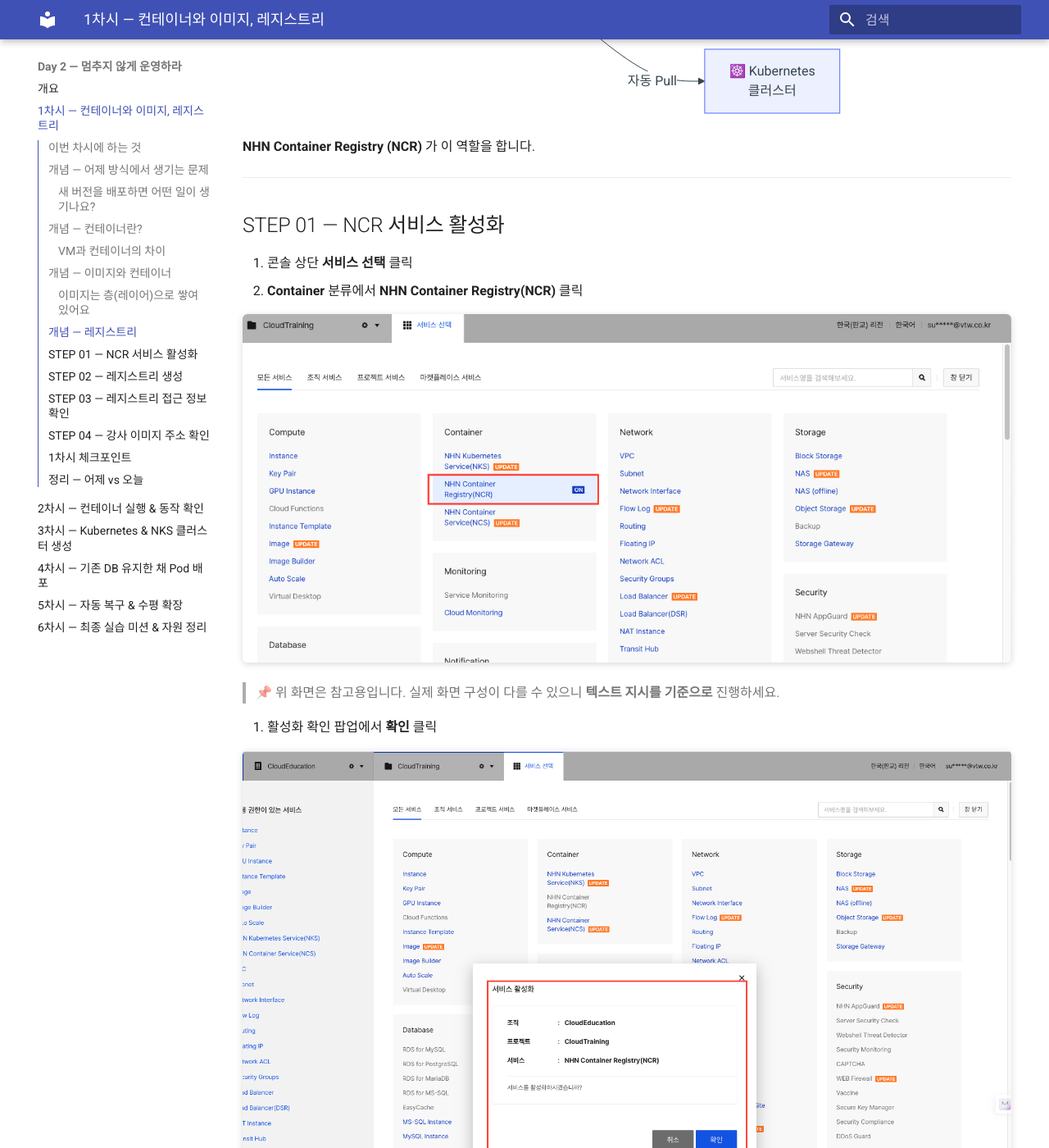
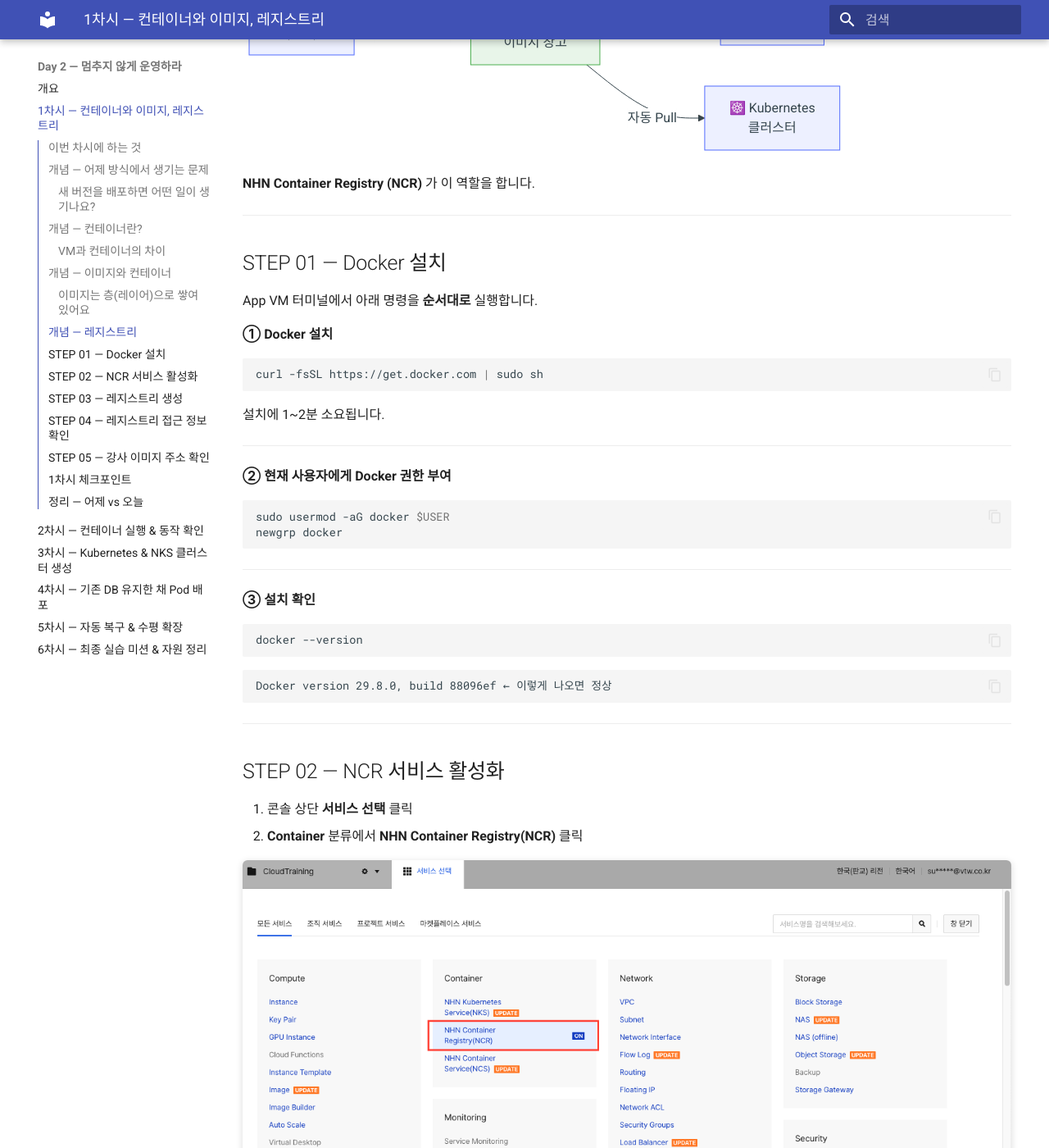
Before and after one commit to skilleat-labs/cloud-native-minwon-lab, an MkDocs documentation site: the page built from docs/day2/session1.md, in a window 1280 px wide and 1400 px high, scrolled down 3694 px. Shown: the whole window at 82% size. Built offline with MkDocs 1.6.1 and Material for MkDocs 9.7.7, drawn with Linux system fonts in a browser that asks for light colours; some of the changed text lies outside the part shown.

Commit message:
day2/session1: Docker 설치 STEP을 1차시 첫 번째 단계로 이동
기존 STEP 01~04를 02~05로 renumber하고,
Docker 설치(STEP 01)를 실습 시작 전 먼저 수행하도록 순서 변경.
체크포인트에 Docker 설치 확인 항목 추가.

````diff
--- a/docs/day2/session1.md
+++ b/docs/day2/session1.md
@@ -9,10 +9,11 @@
 
 | STEP | 내용 |
 |------|------|
-| 01 | NCR 서비스 활성화 |
-| 02 | 레지스트리 생성 |
-| 03 | 레지스트리 접근 정보 확인 |
-| 04 | 강사 레지스트리에서 이미지 주소 확인 |
+| 01 | Docker 설치 |
+| 02 | NCR 서비스 활성화 |
+| 03 | 레지스트리 생성 |
+| 04 | 레지스트리 접근 정보 확인 |
+| 05 | 강사 레지스트리에서 이미지 주소 확인 |
 
 ---
 
@@ -167,7 +168,42 @@
 
 ---
 
-## STEP 01 — NCR 서비스 활성화
+## STEP 01 — Docker 설치
+
+App VM 터미널에서 아래 명령을 **순서대로** 실행합니다.
+
+**① Docker 설치**
+
+```bash
+curl -fsSL https://get.docker.com | sudo sh
+```
+
+설치에 1~2분 소요됩니다.
+
+---
+
+**② 현재 사용자에게 Docker 권한 부여**
+
+```bash
+sudo usermod -aG docker $USER
+newgrp docker
+```
+
+---
+
+**③ 설치 확인**
+
+```bash
+docker --version
+```
+
+```
+Docker version 29.8.0, build 88096ef ← 이렇게 나오면 정상
+```
+
+---
+
+## STEP 02 — NCR 서비스 활성화
 
 1. 콘솔 상단 **서비스 선택** 클릭
 2. **Container** 분류에서 **NHN Container Registry(NCR)** 클릭
@@ -218,7 +254,7 @@
 
 ---
 
-## STEP 04 — 강사 이미지 주소 확인
+## STEP 05 — 강사 이미지 주소 확인
 
 이번 실습에서는 강사가 미리 만들어 둔 이미지를 사용합니다.
 
@@ -242,8 +278,9 @@
 |---|---------|
 | ① | 어제 방식에서 서버마다 결과가 달라지는 이유를 말할 수 있다 |
 | ② | 이미지와 컨테이너의 차이를 설명할 수 있다 |
-| ③ | NCR 레지스트리가 생성되었다 |
-| ④ | 강사 이미지 주소를 확인했다 |
+| ③ | App VM에 Docker가 설치되었다 (`docker --version` 확인) |
+| ④ | NCR 레지스트리가 생성되었다 |
+| ⑤ | 강사 이미지 주소를 확인했다 |
 
 ---
 
````
Also changed, not shown: other parts of docs/day2/session1.md (+2 -2 lines).
